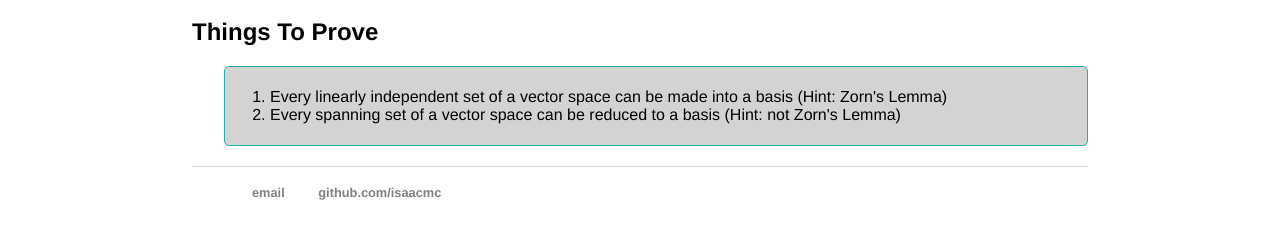
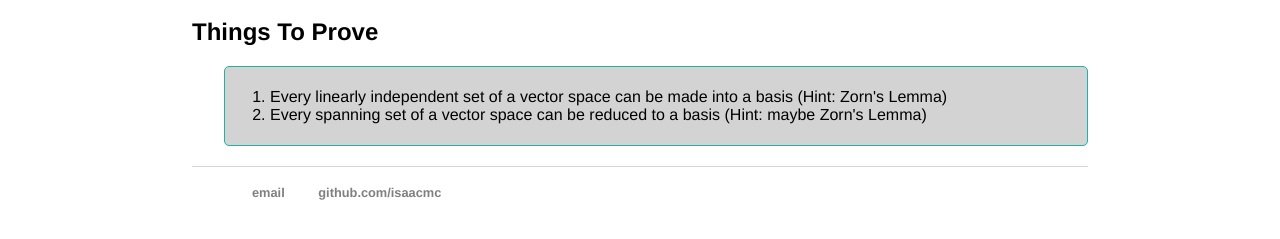
Before and after one commit to isundberg/isaacmc.github.io, a Jekyll site: the page built from projects/index.html, in a window 1280 px wide. Shown: the part 455-694 px from the top of the page. Built offline with Jekyll 4.4.1, drawn with Linux system fonts in a browser that asks for light colours; some of the changed lines change nothing that is shown.

Commit message:
Update index.html

```diff
--- a/projects/index.html
+++ b/projects/index.html
@@ -7,13 +7,13 @@ title: Projects
 	<h2 id="project-title">Summer 2016</h2>
 	<div id="project">
 	<div id="project-content">
-		<h3>Analysis</h3>
+		<h3 id="title">Analysis</h3>
 		Text: Calculus On Manifolds by Michael Spivak
 			<ol>
 				<li>Notes (add link)</li>
 				<li>Exercises (add link)</li>
 			</ol>
-		<h3>Linear Algebra</h3>
+		<h3 id="title">Linear Algebra</h3>
 		Text: Linear Algebra Done Right by Sheldon Axler
 			<ol>
 				<li>Notes (add link)</li>
@@ -26,27 +26,6 @@ title: Projects
 	<div id="project">
 		<ol>
 			<li>Every linearly independent set of a vector space can be made into a basis (Hint: Zorn's Lemma)</li>
-			<li>Every spanning set of a vector space can be reduced to a basis (Hint: not Zorn's Lemma)</li>
+			<li>Every spanning set of a vector space can be reduced to a basis (Hint: maybe Zorn's Lemma)</li>
 		</ol>
 	</div>
-
-
-	<!-- <h2 id="project-title">Review</h2>
-	<div id="project">
-		<h3>Algebra</h3>
-		<ul>
-		  <li>Group Theory (Groups, Subgroups, Cyclic Groups, Permuation Groups, Normal subgroups, Quotient Groups)</li>
-		  <li>Group actions</li>
-		  <li>Universal Property of Homomorphisms (similar to Universal Property of Quotient Spaces)</li>
-		  <li>Rings</li>
-		  <li>Galois Theory?</li>
-		</ul>
-
-		<h3>Analysis</h3>
-		<ul>
-		  <li>Sequences</li>
-		  <li>Continuity</li>
-		  <li>Differentiation</li>
-		  <li>Integration</li>
-		</ul>
-	</div> -->
```
